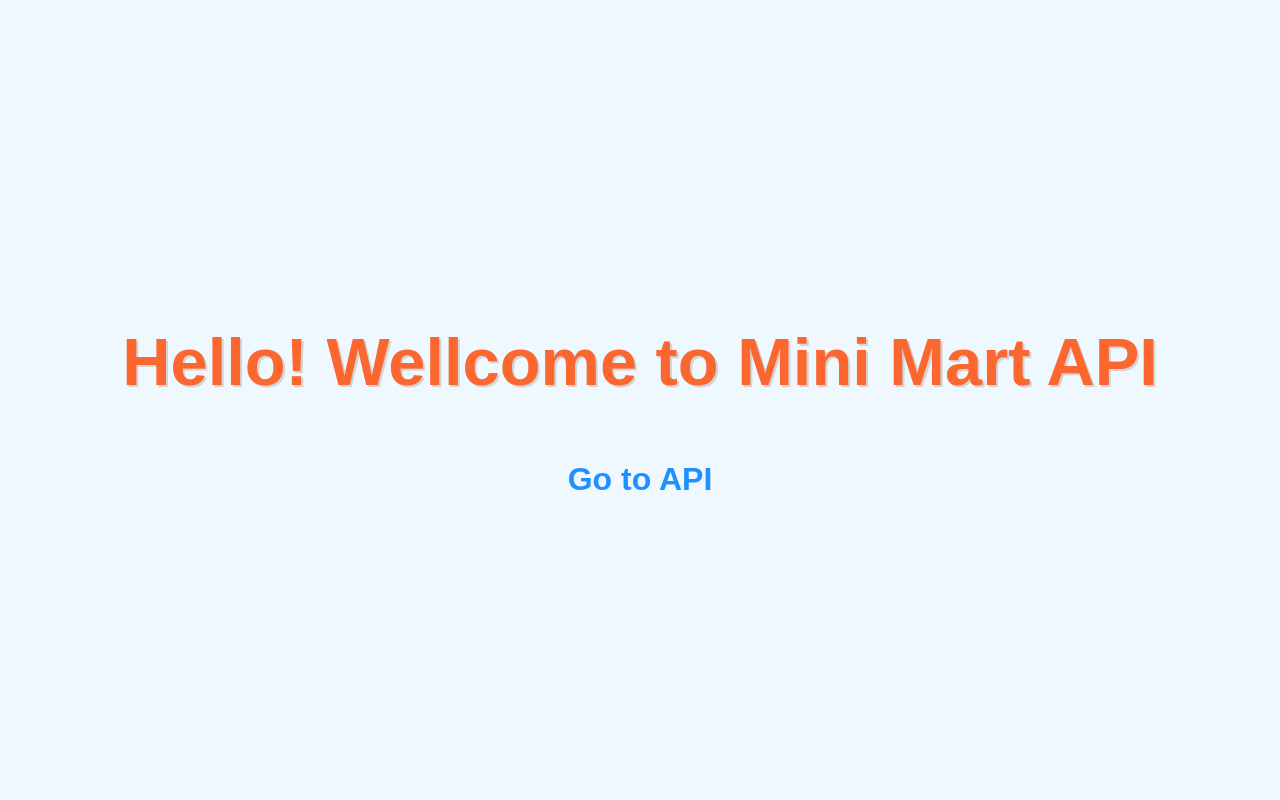
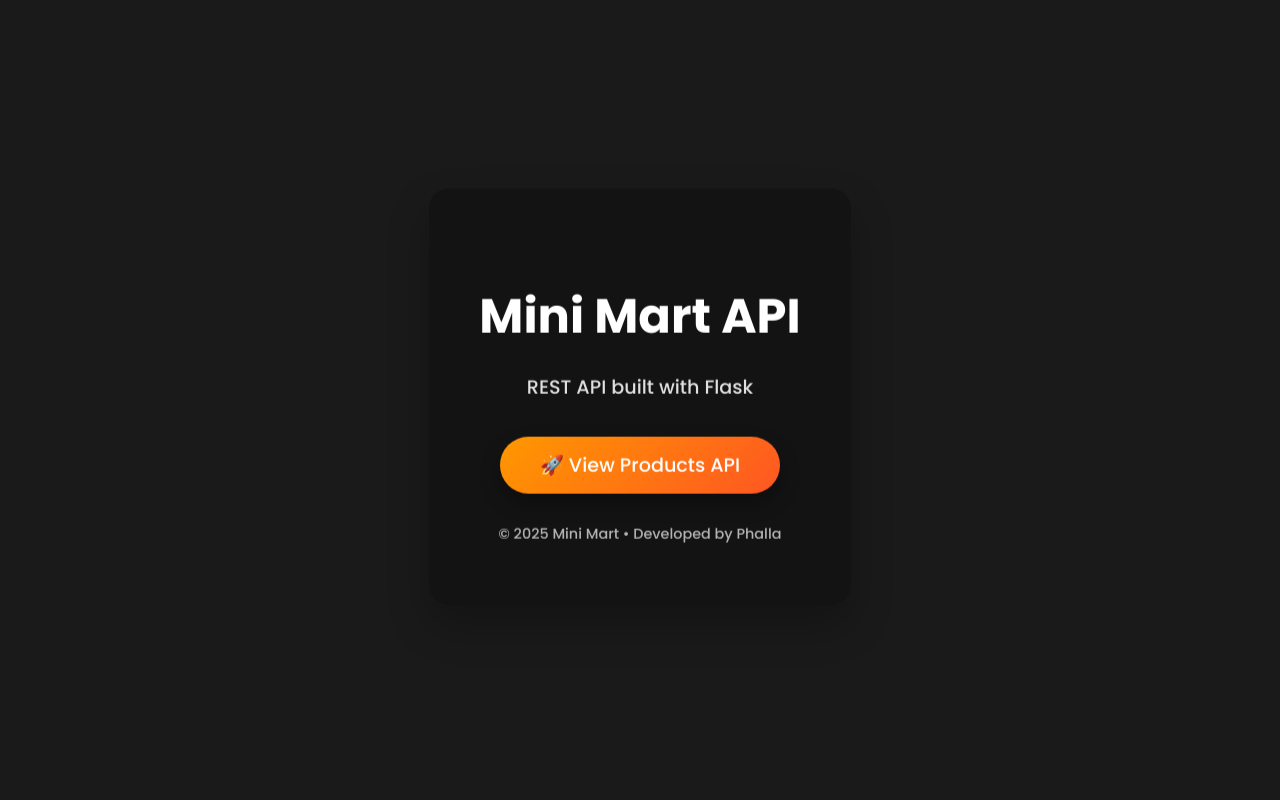
Before and after one commit to phalla009/Mini_Mart_API, a Flask app: page / in a window 1280 px wide. Run offline with Flask 3, Linux system fonts and the light colour scheme.

```diff
--- a/templates/index.html
+++ b/templates/index.html
@@ -2,53 +2,115 @@
 <html lang="en">
 <head>
     <meta charset="UTF-8">
-    <title>Home Page</title>
+    <title>Mini Mart API</title>
+    <meta name="viewport" content="width=device-width, initial-scale=1.0">
+
+    <!-- Google Font -->
+    <link href="https://fonts.googleapis.com/css2?family=Poppins:wght@300;500;700&display=swap" rel="stylesheet">
+
     <style>
+        * {
+            box-sizing: border-box;
+        }
+
         body {
-            background-color: #f0f8ff;
+            height: 100vh;
+            margin: 0;
+            font-family: 'Poppins', sans-serif;
             display: flex;
-            flex-direction: column;
             justify-content: center;
             align-items: center;
-            height: 100vh;
-            font-family: Arial, sans-serif;
-            margin: 0;
+            background: rgba(19, 19, 19, 0.97);
+        }
+
+        .card {
+            background: rgb(19, 19, 19);
+            backdrop-filter: blur(15px);
+            padding: 60px 50px;
+            border-radius: 20px;
+            text-align: center;
+            box-shadow: 0 20px 40px rgba(0,0,0,0.25);
+            animation: float 3s ease-in-out infinite;
         }
 
         h1 {
-            color: #ff4500;
-            font-size: 4rem;
-            text-shadow: 2px 2px #ccc;
-            animation: fadeScale 2s ease-in-out infinite alternate;
+            font-size: 3rem;
+            margin-bottom: 15px;
+            color: #ffffff;
+            animation: fadeInDown 1.5s ease;
         }
 
-        h2 a {
-            color: #1e90ff;
-            text-decoration: none;
-            font-size: 2rem;
-            transition: color 0.3s;
+        p {
+            color: #e0e0e0;
+            font-size: 1.2rem;
+            margin-bottom: 35px;
+            animation: fadeIn 2s ease;
         }
 
-        h2 a:hover {
-            color: #ff4500;
+        a.button {
+            display: inline-block;
+            padding: 14px 40px;
+            font-size: 1.2rem;
+            font-weight: 500;
+            color: #fff;
+            text-decoration: none;
+            border-radius: 50px;
+            background: linear-gradient(135deg, #ff9800, #ff5722);
+            transition: transform 0.3s, box-shadow 0.3s;
+            box-shadow: 0 10px 20px rgba(0,0,0,0.3);
         }
 
-        @keyframes fadeScale {
-            0% {
+        a.button:hover {
+            transform: translateY(-5px) scale(1.05);
+            box-shadow: 0 15px 30px rgba(0,0,0,0.4);
+        }
+
+        footer {
+            margin-top: 30px;
+            font-size: 0.9rem;
+            color: #ddd;
+            opacity: 0.8;
+        }
+
+        @keyframes fadeInDown {
+            from {
                 opacity: 0;
-                transform: scale(0.8);
+                transform: translateY(-30px);
             }
-            100% {
+            to {
                 opacity: 1;
-                transform: scale(1.1);
+                transform: translateY(0);
+            }
+        }
+
+        @keyframes fadeIn {
+            from { opacity: 0; }
+            to { opacity: 1; }
+        }
+
+        @keyframes float {
+            0%, 100% {
+                transform: translateY(0);
+            }
+            50% {
+                transform: translateY(-10px);
             }
         }
     </style>
 </head>
 <body>
-    <h1>Hello! Wellcome to Mini Mart API</h1>
-    <h2>
-        <a href="/api/products">Go to API</a>
-    </h2>
+
+    <div class="card">
+        <h1>Mini Mart API</h1>
+       <p>REST API built with Flask</p>
+
+
+        <a href="/api/products" class="button">🚀 View Products API</a>
+
+        <footer>
+            © 2025 Mini Mart • Developed by Phalla
+        </footer>
+    </div>
+
 </body>
 </html>
```
